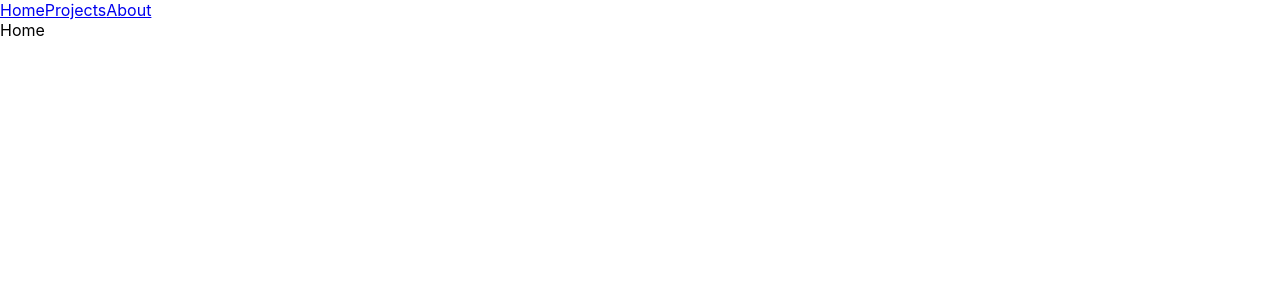
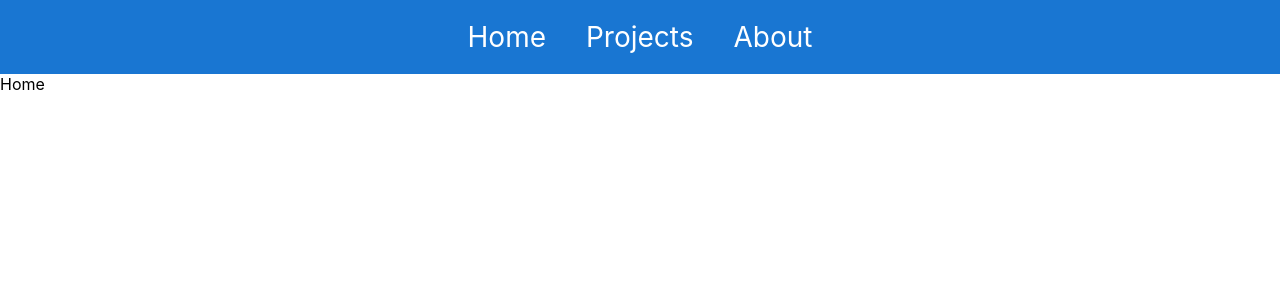
Before and after one commit to yanfangchen209/personal-portfolio, a React (Create React App) app: page / in a window 1280 px wide. Shown: the top 300 px of the page. Built offline with nearby package versions, Linux system fonts and the light colour scheme.

Commit message:
menu styling

```diff
--- a/src/components/Menu.jsx
+++ b/src/components/Menu.jsx
@@ -1,5 +1,6 @@
 import React from "react";
 import {Link} from "react-router-dom";
+import "../styles/Menu.css";
 function Menu(){
     return (
         <div className="menu">
--- /dev/null
+++ b/src/styles/Menu.css
@@ -0,0 +1,21 @@
+.menu{
+    width: 100%;
+    background-color: #1976D2;
+
+}
+
+.links{
+    width: 100%;
+    display: flex;
+    /*align-items: center;*/
+    justify-content: center;
+    /*color: white;*/
+}
+
+.links a{
+    color: white;
+    text-decoration: none;
+    margin: 20px;
+    font-size: 28px;
+
+}
```
